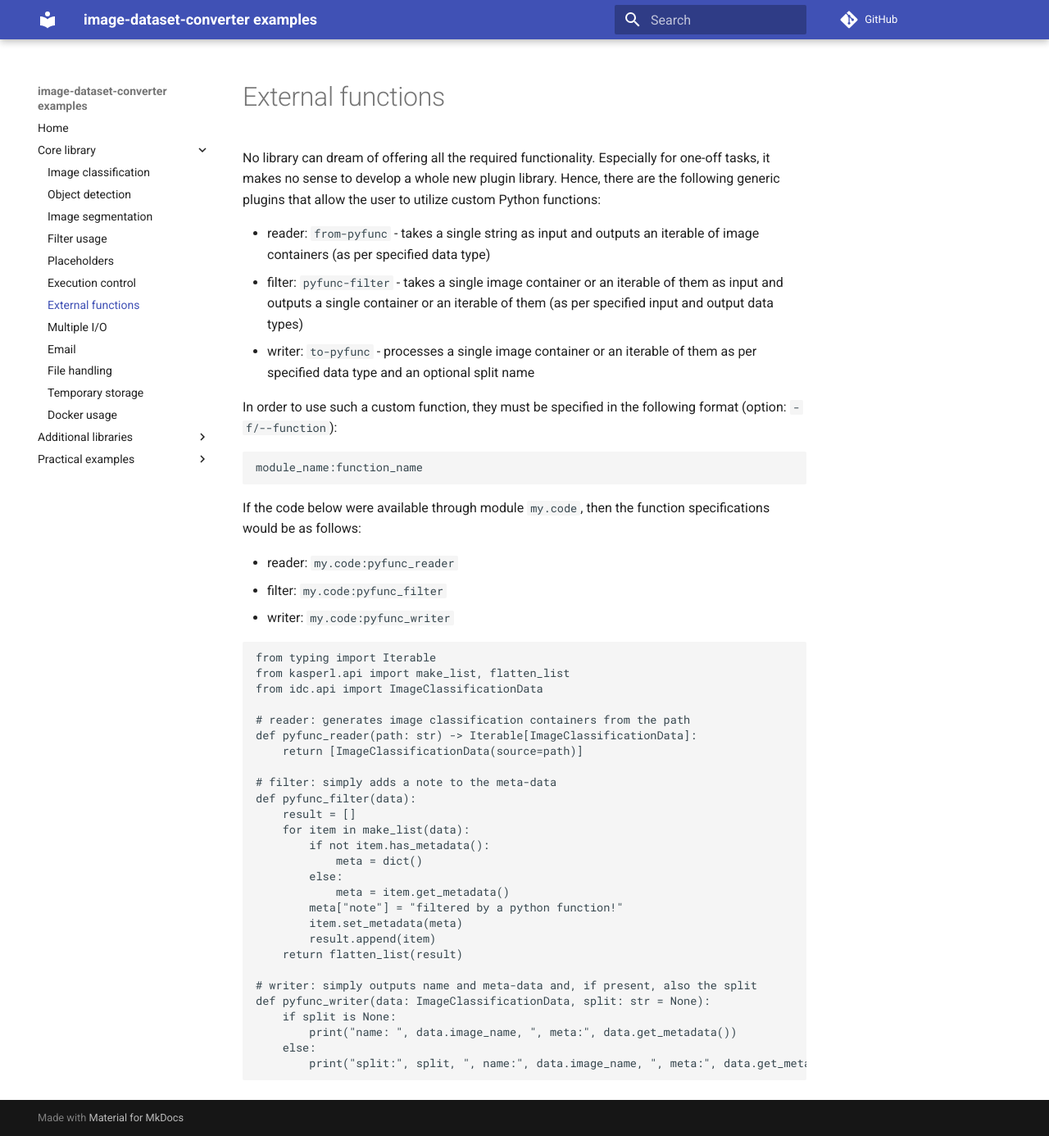
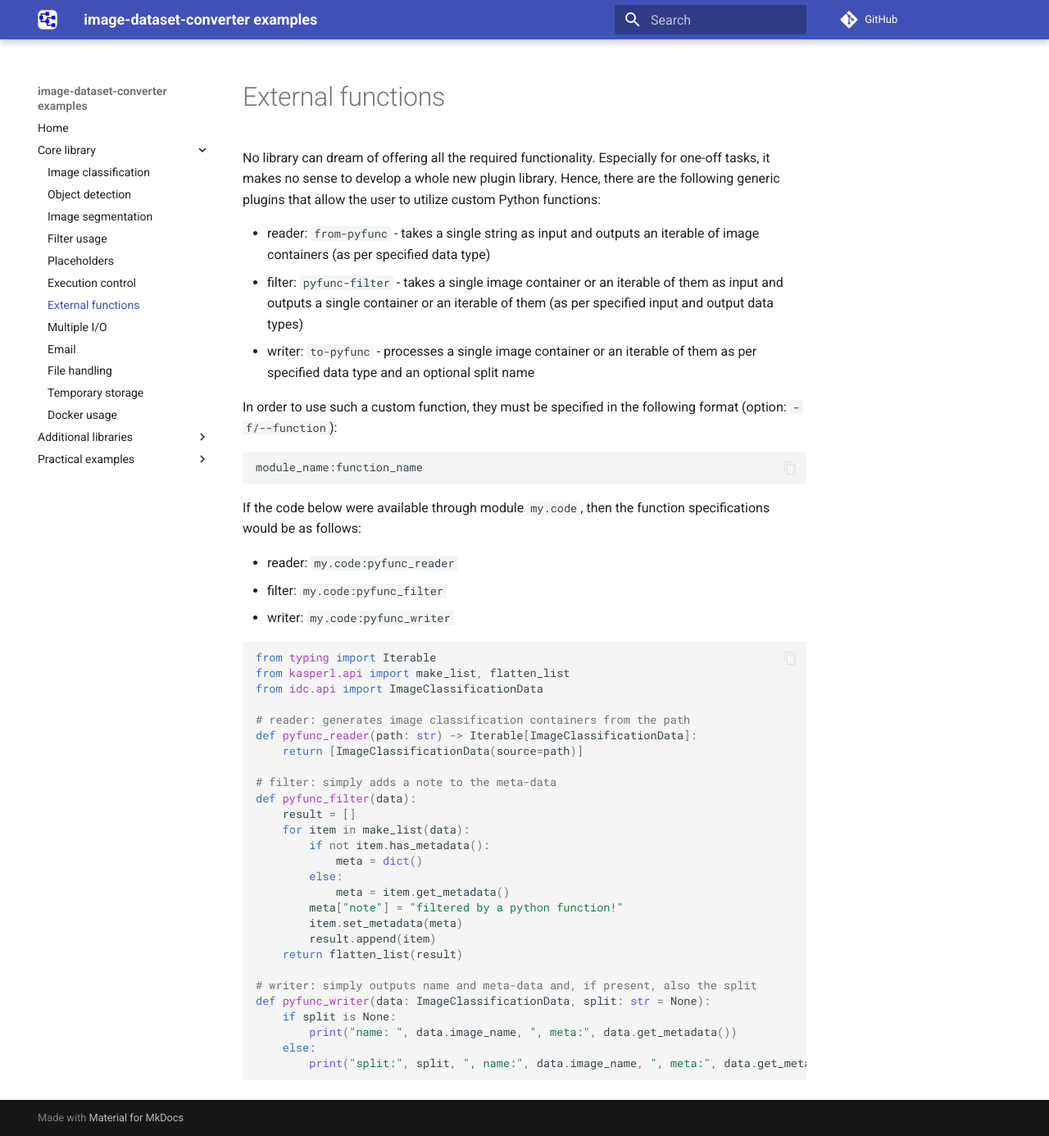
Before and after one commit to waikato-datamining/image-dataset-converter-examples, an MkDocs documentation site: the page built from docs/pyfunc.md, in a window 1280 px wide and 1386 px high. Shown: the whole window at 82% size. Built offline with MkDocs 1.6.1 and Material for MkDocs 9.7.7, drawn with Linux system fonts in a browser that asks for light colours; comment, search, counter and statistics services are not loaded.

Commit message:
refreshed theme, added favicon/logo, now uses Python 3.12

```diff
--- a/mkdocs.yml
+++ b/mkdocs.yml
@@ -5,11 +5,23 @@ edit_uri: edit/master/docs/
 site_description: Examples for using the image-dataset-converter libraries
 theme:
     name: material
+    logo: logo.png
+    favicon: favicon.ico
+    features:
+        - content.code.copy
 markdown_extensions:
     - toc:
           baselevel: 2
           permalink: "#"
     - attr_list
+    - sane_lists
+    - pymdownx.highlight:
+        anchor_linenums: true
+        line_spans: __span
+        pygments_lang_class: true
+    - pymdownx.inlinehilite
+    - pymdownx.snippets
+    - pymdownx.superfences
 plugins:
     - search
 nav:
```
Also changed, not shown: README.md (+1 -1 lines), docs/favicon.ico (added), docs/logo.png (added), 1 other file.
